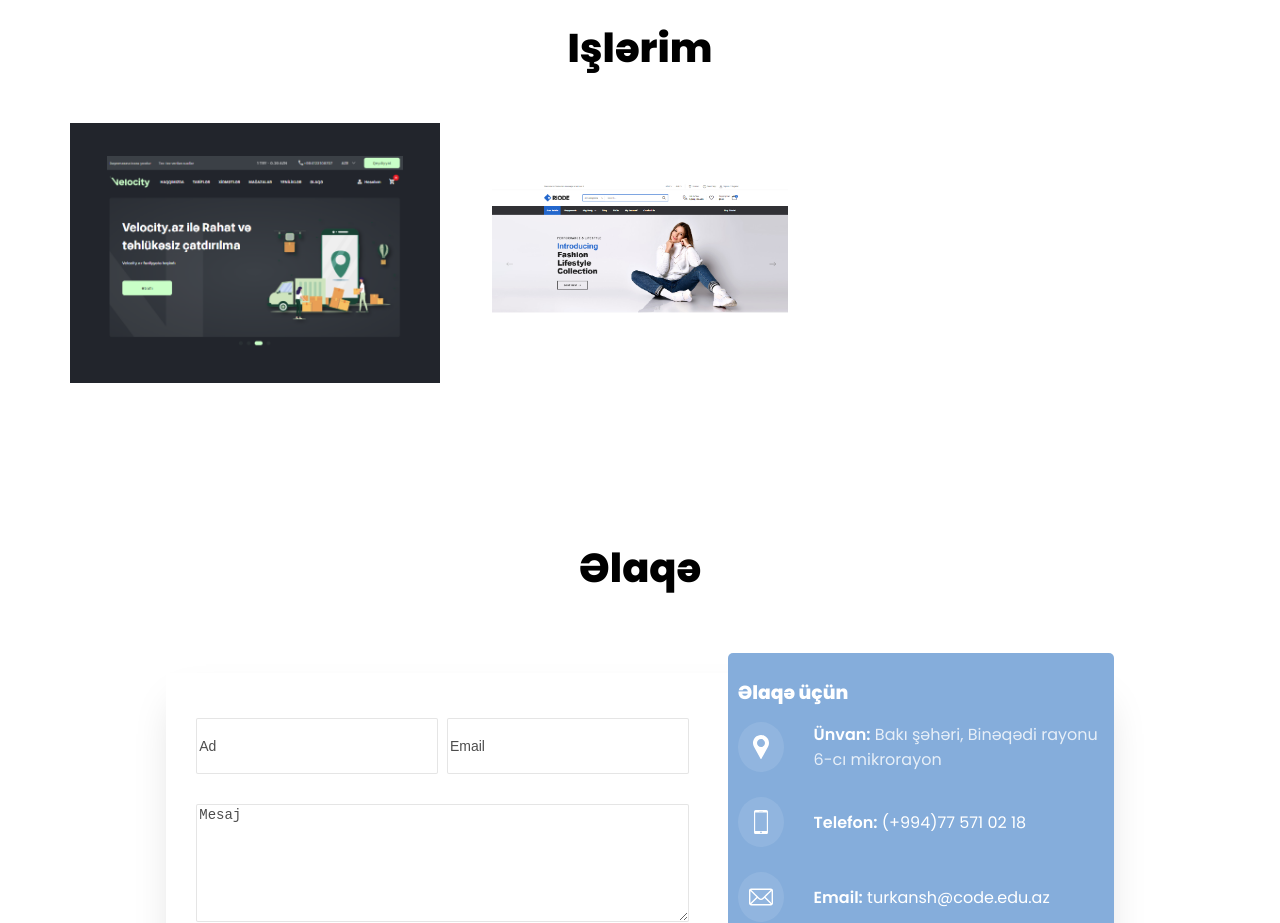
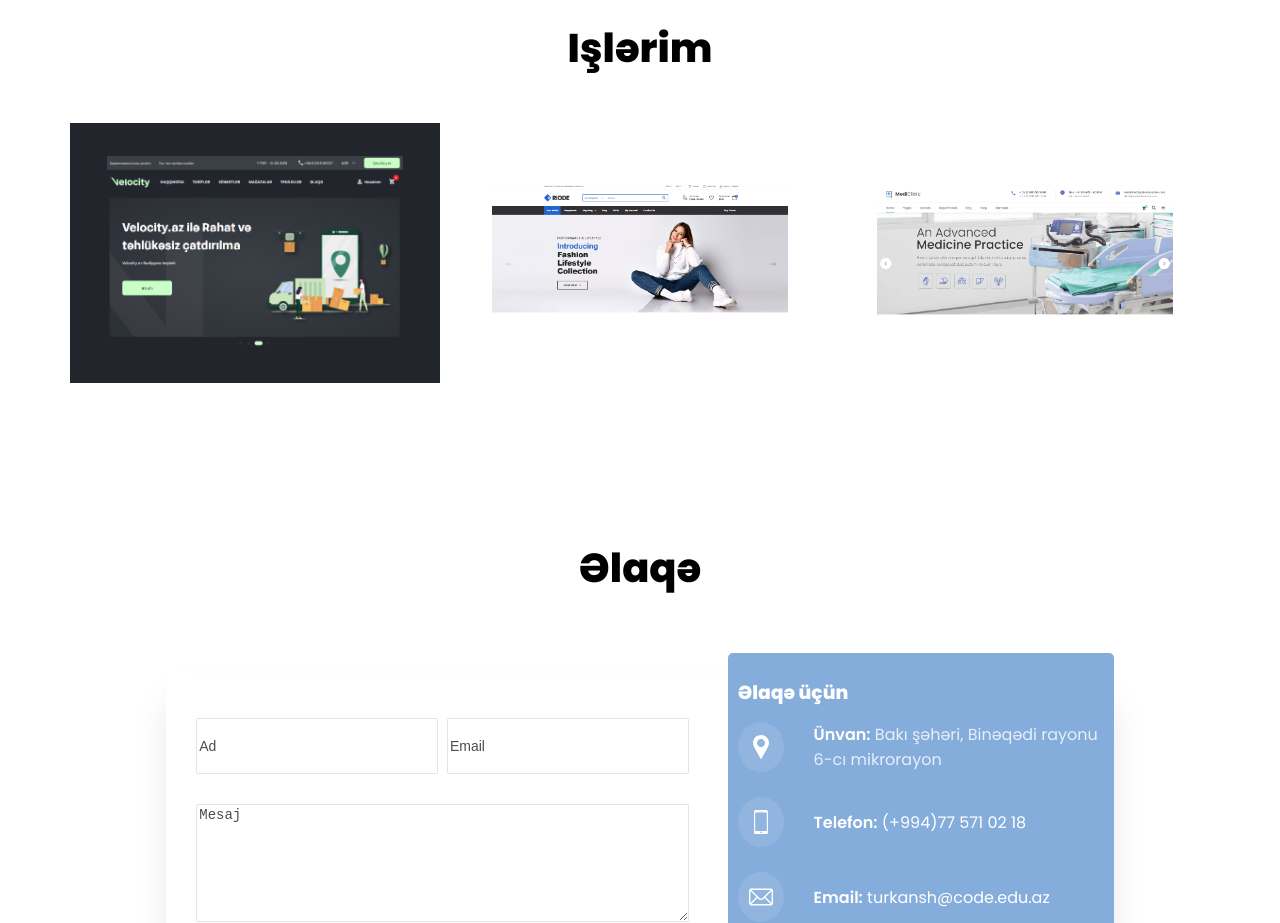
Before and after one commit to hashimovaturkan/my-portfolio, a website: page index.html in a window 1280 px wide. Shown: the part 4140-5063 px from the top of the page. Drawn offline with Linux system fonts and the light colour scheme.

Commit message:
UpdateMediclinicAdd

```diff
--- a/index.html
+++ b/index.html
@@ -654,6 +654,15 @@
                                 </div>
                             </a>
                         </div>
+                        <div class="col-12 col-sm-12 col-md-6 col-lg-4 col-xl-4">
+                            <a href="https://github.com/hashimovaturkan/MediClinicBack" target="_blank" class="work__box work__box--3">
+                                <img class="work__img" src="./assets/images/MediClinic.PNG" alt="">
+                                <div class="work__close">
+                                    <svg class="work__plus" height="30" viewBox="0 0 426.66667 426.66667" width="30" xmlns="http://www.w3.org/2000/svg"><path d="m405.332031 192h-170.664062v-170.667969c0-11.773437-9.558594-21.332031-21.335938-21.332031-11.773437 0-21.332031 9.558594-21.332031 21.332031v170.667969h-170.667969c-11.773437 0-21.332031 9.558594-21.332031 21.332031 0 11.777344 9.558594 21.335938 21.332031 21.335938h170.667969v170.664062c0 11.777344 9.558594 21.335938 21.332031 21.335938 11.777344 0 21.335938-9.558594 21.335938-21.335938v-170.664062h170.664062c11.777344 0 21.335938-9.558594 21.335938-21.335938 0-11.773437-9.558594-21.332031-21.335938-21.332031zm0 0"/></svg>
+                                    <span class="work__title">MediClinic</span>
+                                </div>
+                            </a>
+                        </div>
                     </div>
                 </div>
             </div>
```
Also changed, not shown: assets/images/MediClinic.PNG (added).
